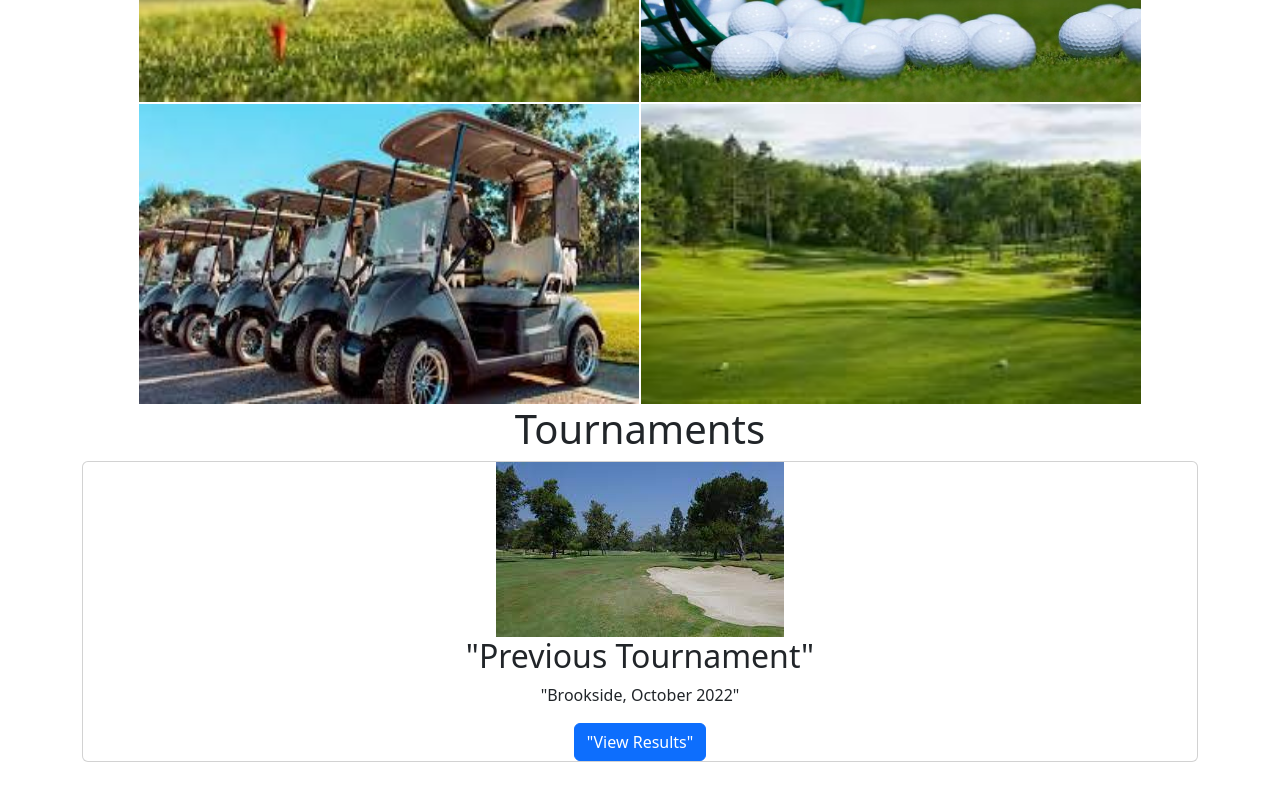
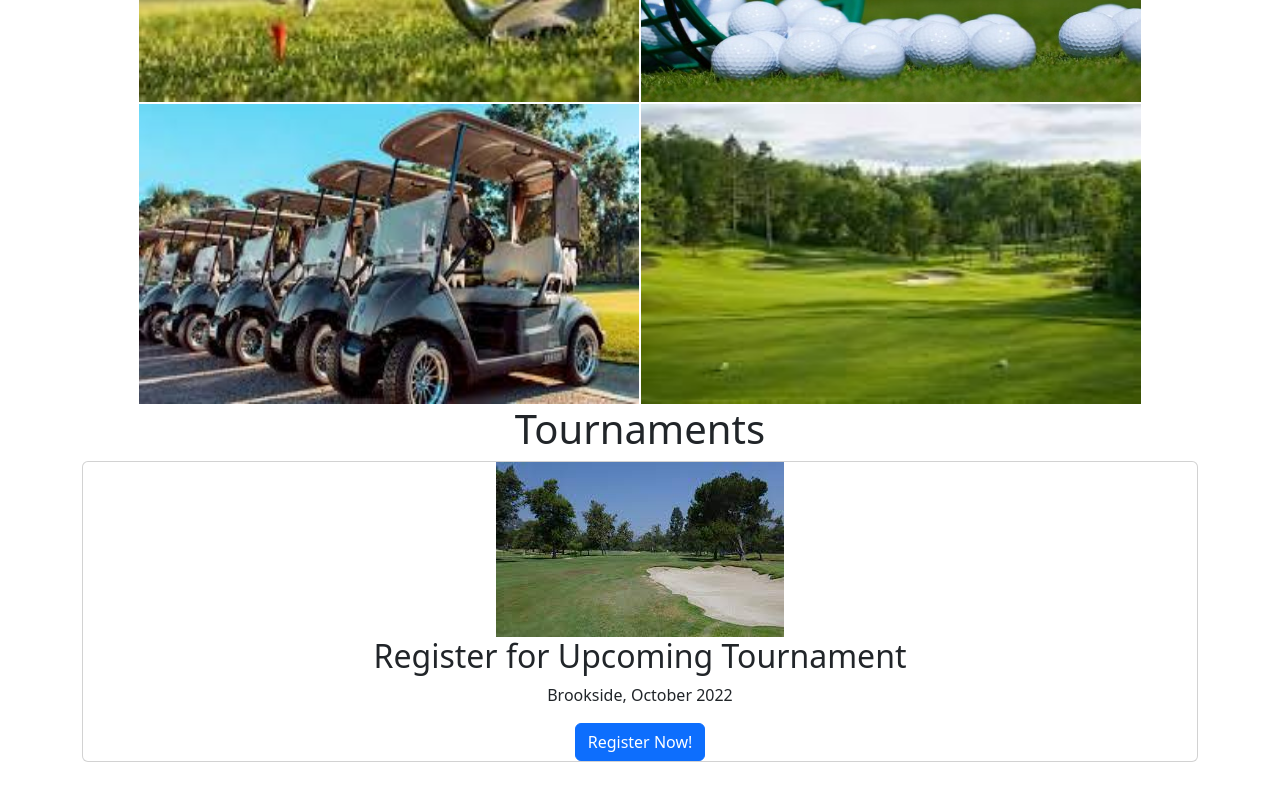
Before and after one commit to dornguyen/big-golf, a React (Create React App) app in the folder biggolf_frontend/: page / in a window 1280 px wide. Shown: the part 863-1663 px from the top of the page. Built offline with nearby package versions, Linux system fonts and the light colour scheme.

Commit message:
changed HomePage Register message

```diff
--- a/biggolf_frontend/src/pages/public/Home.js
+++ b/biggolf_frontend/src/pages/public/Home.js
@@ -63,10 +63,10 @@ const Home = () => {
             <div className="card">
               <div className="card_body">
                   <img src="http://localhost:3000/pictures/brookside.jpg" />
-                  <h2 className="card_title">"Previous Tournament"</h2>
-                  <p className="card_description">"Brookside, October 2022"</p>
+                  <h2 className="card_title">Register for Upcoming Tournament</h2>
+                  <p className="card_description">Brookside, October 2022</p>
                   <a target="_blank" href={"https://docs.google.com/forms/d/e/1FAIpQLScoQbntrCW1focasgr68P5H0Jszw9snYqDX5iL0IiGtXrhmkA/viewform?usp=sf_link"} className="btn btn-primary">
-                    "View Results"
+                    Register Now!
                   </a>
               </div>
             </div>
```
